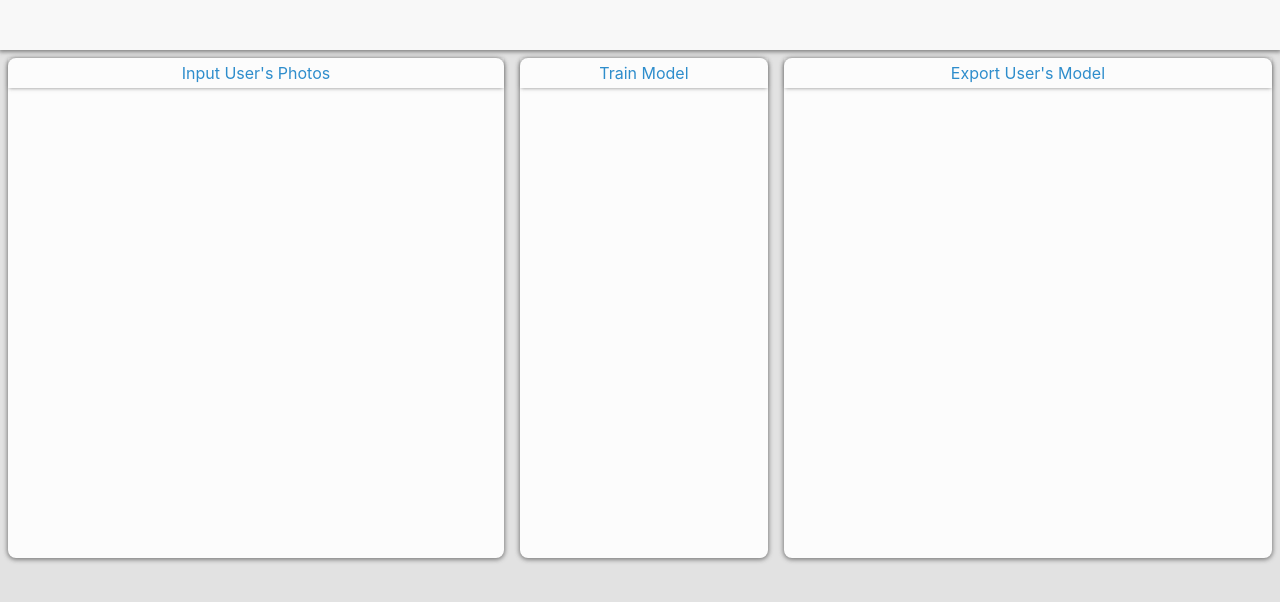
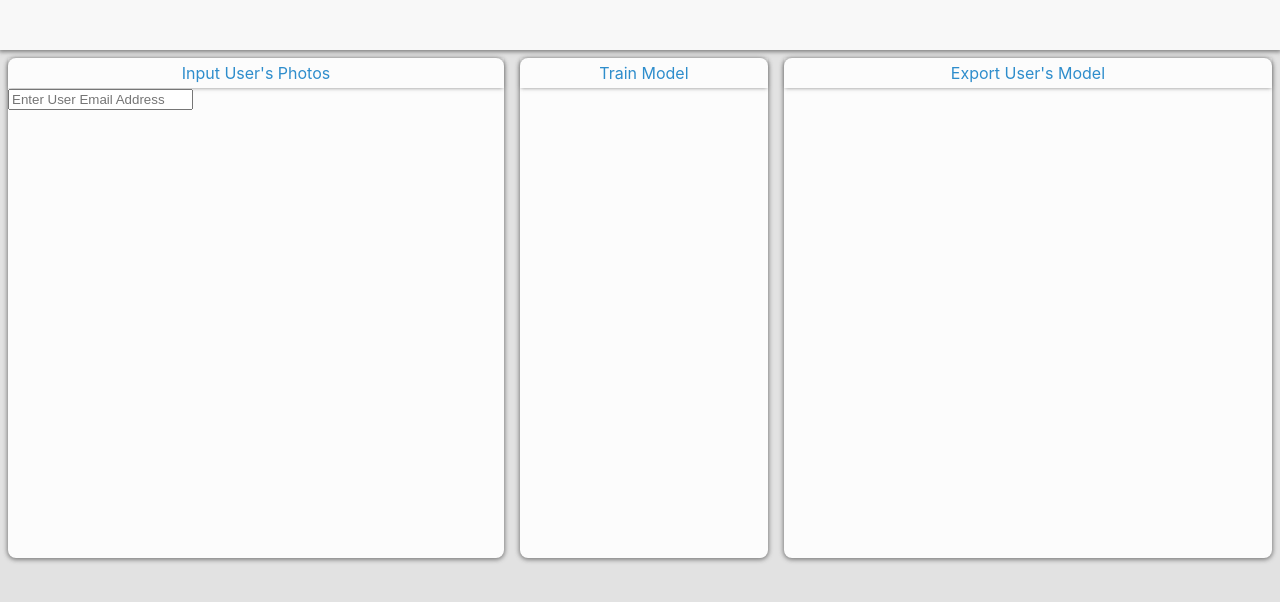
Before and after one commit to mussacharles60/mdm-model-trainer, a React (Create React App) app: page / in a window 1280 px wide. Shown: the top 602 px of the page. Built offline with nearby package versions, Linux system fonts and the light colour scheme.

Commit message:
updated main component

```diff
--- a/src/components/main/index.tsx
+++ b/src/components/main/index.tsx
@@ -1,10 +1,23 @@
 import React from "react";
 import "./index.css";
 
-export default class Main extends React.Component<{}> {
-  // constructor(props: any) {
-  //     super(props);
-  // }
+export default class Main extends React.Component<
+  {},
+  {
+    user_id: string;
+  }
+> {
+  constructor(props: any) {
+    super(props);
+
+    this.state = {
+      user_id: '',
+    };
+
+    this.onUserIdChanged = this.onUserIdChanged.bind(this);
+  }
+
+  onUserIdChanged(event: any) {}
 
   render() {
     return (
@@ -13,6 +26,16 @@ export default class Main extends React.Component<{}> {
         <div className="main-lay">
           <div className="input-lay mdm-shadow">
             <div className="title-lay">Input User's Photos</div>
+            <div className="user-id-lay">
+              <input
+                className="user-id-input input"
+                name="email"
+                value={this.state.user_id}
+                onChange={this.onUserIdChanged}
+                type="text"
+                placeholder="Enter User Email Address"
+              />
+            </div>
           </div>
           <div className="trainer-lay mdm-shadow">
             <div className="title-lay">Train Model</div>
```
